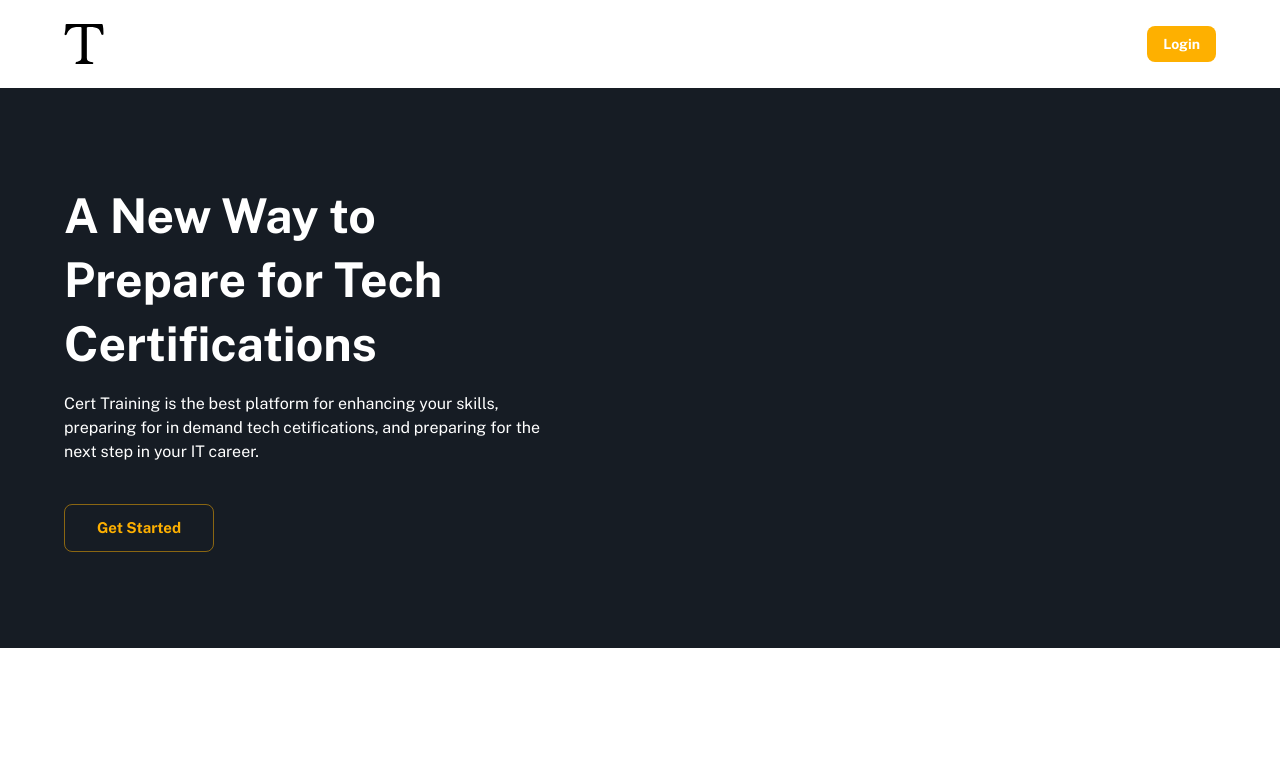
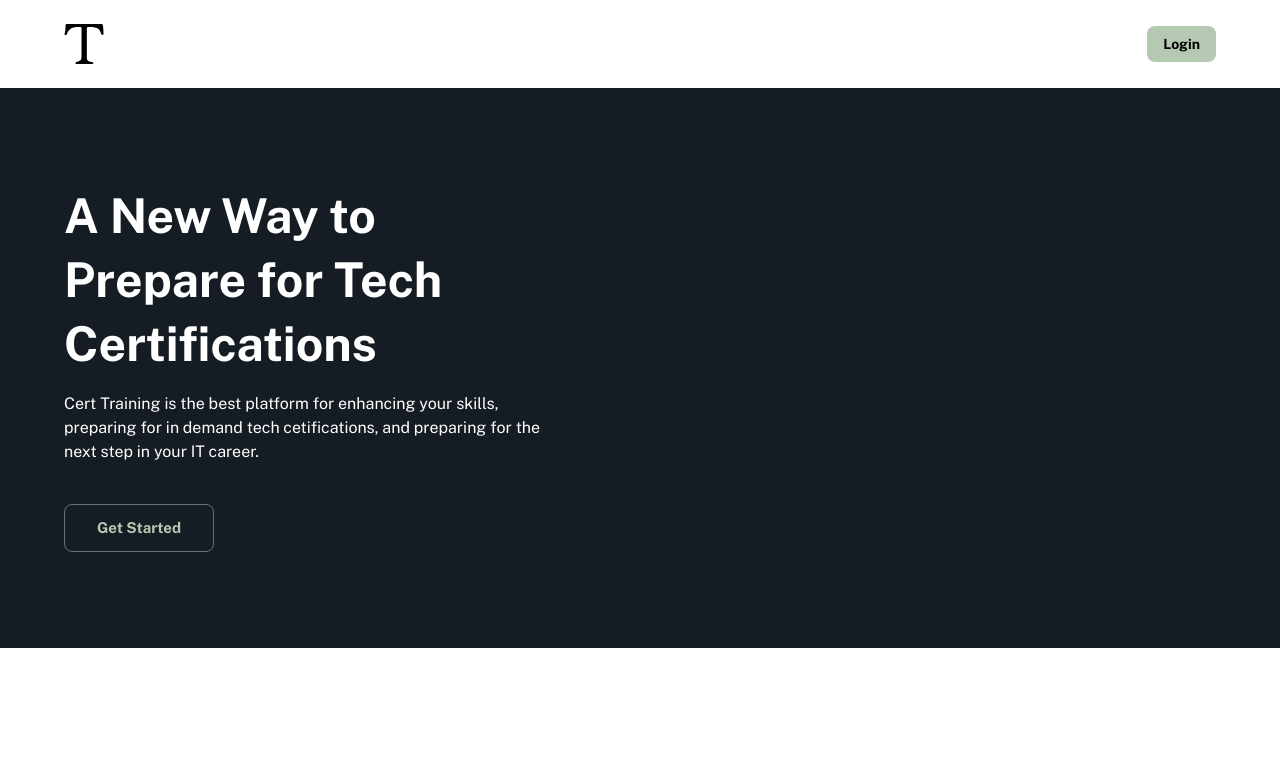
Before and after one commit to iavitia/CertificationSite, a React (Create React App) app in the folder frontend/: page / in a window 1280 px wide. Shown: the top 779 px of the page. Built offline with nearby package versions, Linux system fonts and the light colour scheme.

Commit message:
update palette and font

```diff
--- a/frontend/src/components/authentication/LoginForm.js
+++ b/frontend/src/components/authentication/LoginForm.js
@@ -99,6 +99,7 @@ const LoginForm = () => {
           />
 
           <LoadingButton
+            color="secondary"
             data-cy="submitLogin"
             fullWidth
             size="large"
--- a/frontend/src/components/authentication/RegisterForm.js
+++ b/frontend/src/components/authentication/RegisterForm.js
@@ -134,6 +134,7 @@ const Register = () => {
           </Typography>
 
           <LoadingButton
+            color="secondary"
             data-cy="submitRegister"
             fullWidth
             size="large"
--- a/frontend/src/components/dashboard/account/AccountSettings.js
+++ b/frontend/src/components/dashboard/account/AccountSettings.js
@@ -129,6 +129,7 @@ export default function AccountSettings() {
 
               <Box sx={{ mt: 3, display: 'flex', justifyContent: 'flex-end' }}>
                 <LoadingButton
+                  color="secondary"
                   type="submit"
                   variant="contained"
                   loading={isSubmitting}
--- a/frontend/src/components/dashboard/contribute/ContributeForm.js
+++ b/frontend/src/components/dashboard/contribute/ContributeForm.js
@@ -206,6 +206,7 @@ export default function ContributeForm() {
                 sx={{ mt: 3 }}
               >
                 <LoadingButton
+                  color="secondary"
                   fullWidth
                   type="submit"
                   variant="contained"
--- a/frontend/src/components/dashboard/practice/PracticeDiscussion.js
+++ b/frontend/src/components/dashboard/practice/PracticeDiscussion.js
@@ -7,7 +7,7 @@ export default function PracticeDiscussion() {
   return (
     <Card>
       <CardContent>
-        <Typography variant="body">Area for comments</Typography>
+        <Typography variant="body1">Area for comments</Typography>
       </CardContent>
     </Card>
   )
--- a/frontend/src/components/dashboard/practice/PracticeHeader.js
+++ b/frontend/src/components/dashboard/practice/PracticeHeader.js
@@ -38,7 +38,7 @@ export default function PracticeHeader({
         <Stack direction="row" alignItems="center" spacing={3}>
           <ItemBlockStyle>
             <Label
-              variant="plain"
+              variant="ghost"
               color={
                 (difficulty.toLowerCase() === 'hard' && 'error') ||
                 (difficulty.toLowerCase() === 'medium' && 'warning') ||
--- a/frontend/src/components/dashboard/practice/PracticeNotes.js
+++ b/frontend/src/components/dashboard/practice/PracticeNotes.js
@@ -7,7 +7,7 @@ export default function PracticeNotes() {
   return (
     <Card>
       <CardContent>
-        <Typography variant="body">
+        <Typography variant="body1">
           C is correct. As a senior citizen, you should be checking that the
           size of the instruction text is clearly readable and you should verify
           that the instructions will make sense to a senior citizen. A is not
--- a/frontend/src/components/dashboard/practice/PracticeQuestion.js
+++ b/frontend/src/components/dashboard/practice/PracticeQuestion.js
@@ -67,7 +67,7 @@ export default function PracticeQuestion() {
   return (
     <Card>
       <CardContent>
-        <Typography variant="body">
+        <Typography variant="body1">
           You are participating in a role-based review session. Your assigned
           role is that of a senior citizen. The product is an online banking
           application that is targeted for use on smart phones. You are
@@ -100,7 +100,12 @@ export default function PracticeQuestion() {
                 alignItems="center"
                 sx={{ pt: 3 }}
               >
-                <Button size="large" variant="outlined" type="submit">
+                <Button
+                  size="large"
+                  variant="contained"
+                  color="secondary"
+                  type="submit"
+                >
                   Submit
                 </Button>
               </Stack>
--- a/frontend/src/index.css
+++ b/frontend/src/index.css
@@ -1,7 +1,8 @@
 body {
   margin: 0;
-  font-family: -apple-system, BlinkMacSystemFont, 'Roboto', 'Oxygen', 'Ubuntu',
-    'Cantarell', 'Fira Sans', 'Droid Sans', 'Helvetica Neue', sans-serif;
+  font-family: -apple-system, BlinkMacSystemFont, 'Public Sans', 'Oxygen',
+    'Ubuntu', 'Cantarell', 'Fira Sans', 'Droid Sans', 'Helvetica Neue',
+    sans-serif;
   -webkit-font-smoothing: antialiased;
   -moz-osx-font-smoothing: grayscale;
 }
--- a/frontend/src/pages/dashboard/PracticePost.js
+++ b/frontend/src/pages/dashboard/PracticePost.js
@@ -26,7 +26,7 @@ export default function Practice() {
       component: <PracticeQuestion />
     },
     {
-      value: 'notes',
+      value: 'solution',
       icon: <Icon icon={stickyNote} />,
       component: <PracticeNotes />
     },
@@ -51,14 +51,13 @@ export default function Practice() {
           dislikes={30}
         />
 
-        <Stack spacing={5} sx={{ fontWeight: 300 }}>
+        <Stack spacing={5} sx={{ pt: 1.5 }}>
           <Tabs
             value={currentTab}
             scrollButtons="auto"
             variant="scrollable"
             allowScrollButtonsMobile
             onChange={handleChangeTab}
-            sx={{ fontWeight: 300 }}
           >
             {ACCOUNT_TABS.map((tab) => (
               <Tab
@@ -68,20 +67,13 @@ export default function Practice() {
                 icon={tab.icon}
                 iconPosition="start"
                 value={tab.value}
-                sx={{ fontWeight: 300 }}
               />
             ))}
           </Tabs>
 
           {ACCOUNT_TABS.map((tab) => {
             const isMatched = tab.value === currentTab
-            return (
-              isMatched && (
-                <Box key={tab.value} sx={{ marginTop: '0 !important' }}>
-                  {tab.component}
-                </Box>
-              )
-            )
+            return isMatched && <Box key={tab.value}>{tab.component}</Box>
           })}
         </Stack>
       </Container>
--- a/frontend/src/theme/palette.js
+++ b/frontend/src/theme/palette.js
@@ -29,19 +29,19 @@ const GREY = {
 }
 
 const PRIMARY = {
-  lighter: '#FEF5CB',
-  light: '#FED965',
-  main: '#FEB000',
-  dark: '#B67300',
-  darker: '#794500',
-  contrastText: '#fff'
+  lighter: '#f3f7f3',
+  light: '#d4e1d4',
+  main: '#B5C9B2',
+  dark: '#98aa96',
+  darker: '#22602D',
+  contrastText: '#000'
 }
 const SECONDARY = {
-  lighter: '#D6E4FF',
-  light: '#84A9FF',
-  main: '#3366FF',
-  dark: '#1939B7',
-  darker: '#091A7A',
+  lighter: '#727682',
+  light: '#525866',
+  main: '#303848',
+  dark: '#202631',
+  darker: '#0c0f13',
   contrastText: '#fff'
 }
 const INFO = {
```
